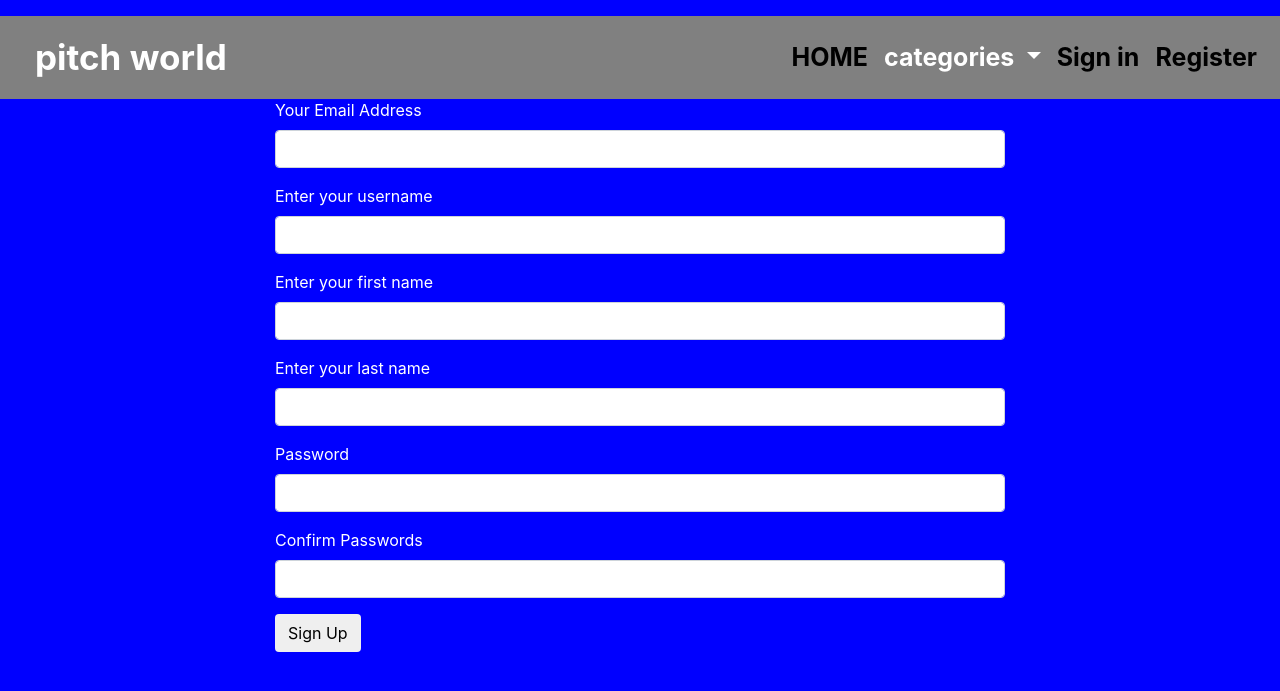
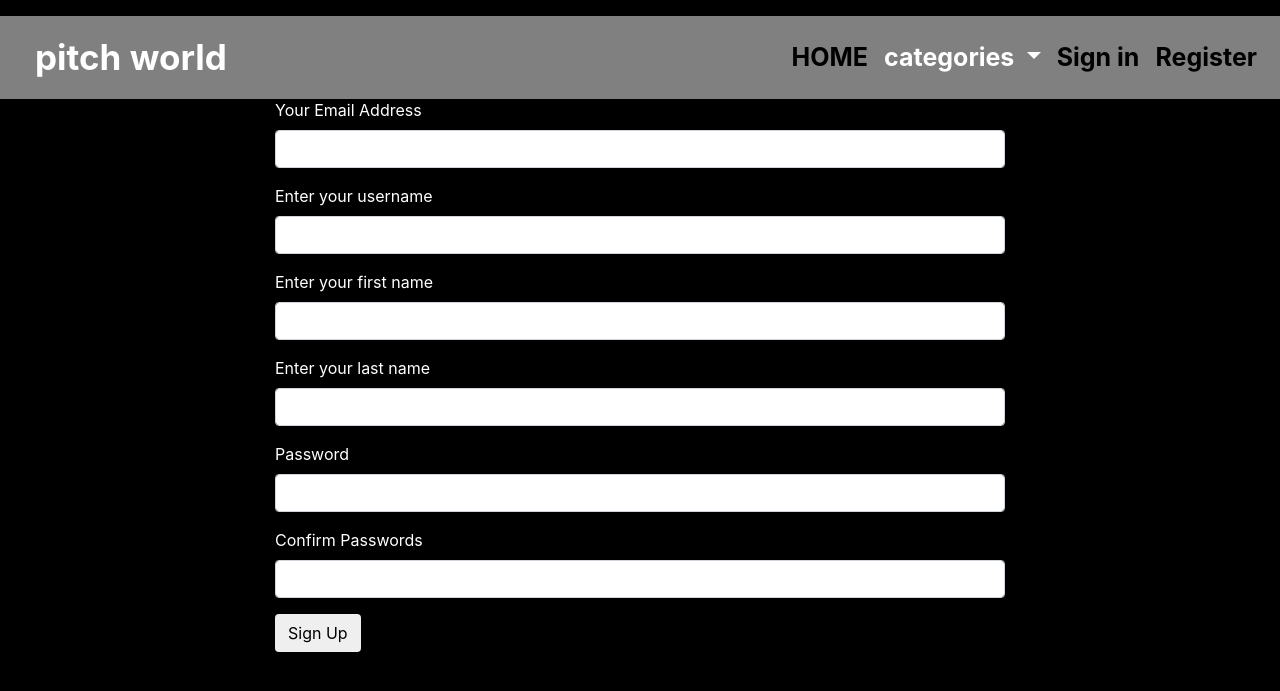
Before and after one commit to dhalianeza/pitch, a Flask app: page /authenticate/register in a window 1280 px wide. Shown: the top 691 px of the page. Run offline with Flask 2, Linux system fonts and the light colour scheme; some libraries are stand-ins or nearby versions.

Commit message:
change background color

```diff
--- a/app/static/css/index.css
+++ b/app/static/css/index.css
@@ -1,7 +1,7 @@
 
 body{
 
-background-color:blue;
+background-color:black;
   background-attachment: fixed;
   background-size: cover;
   color: white;
```
